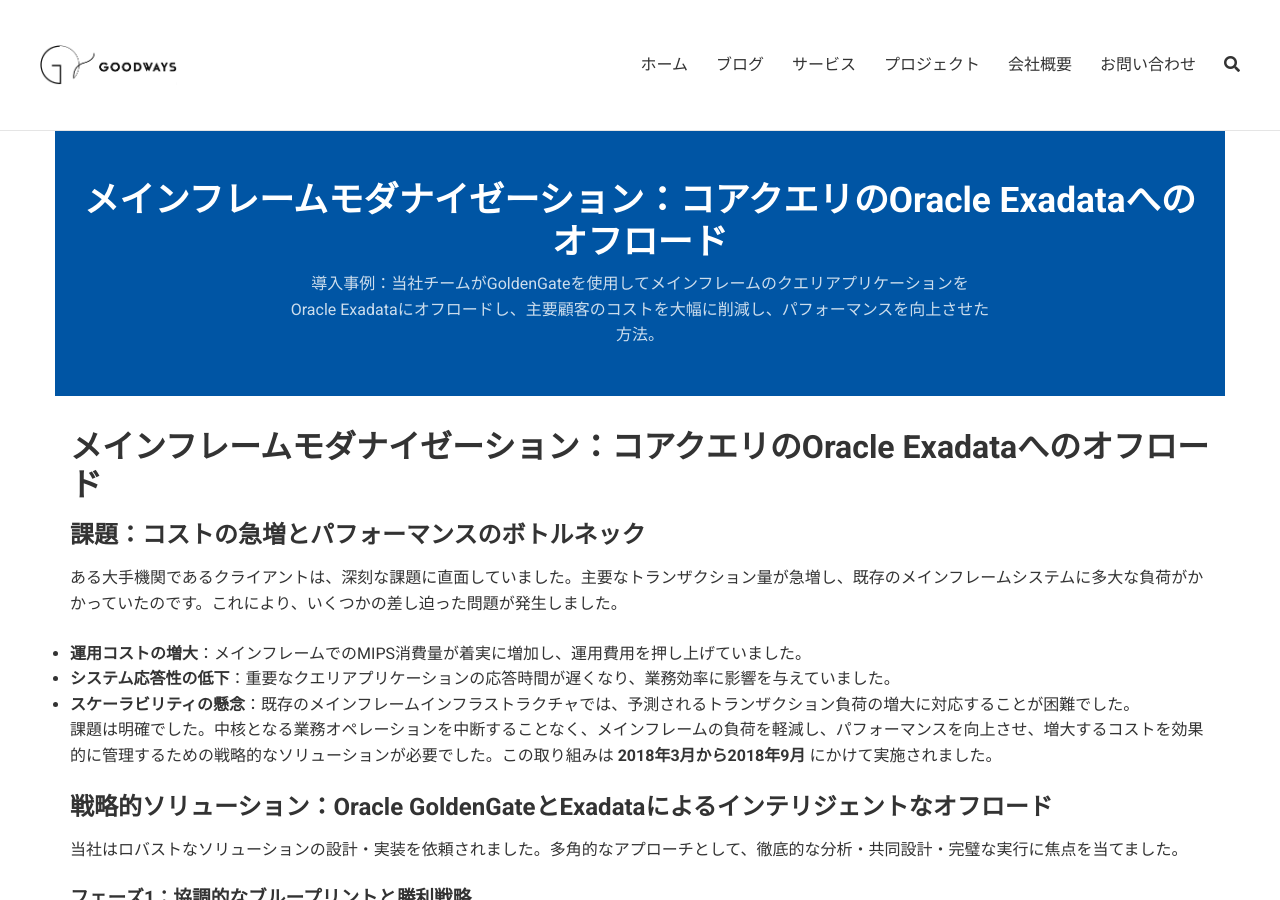
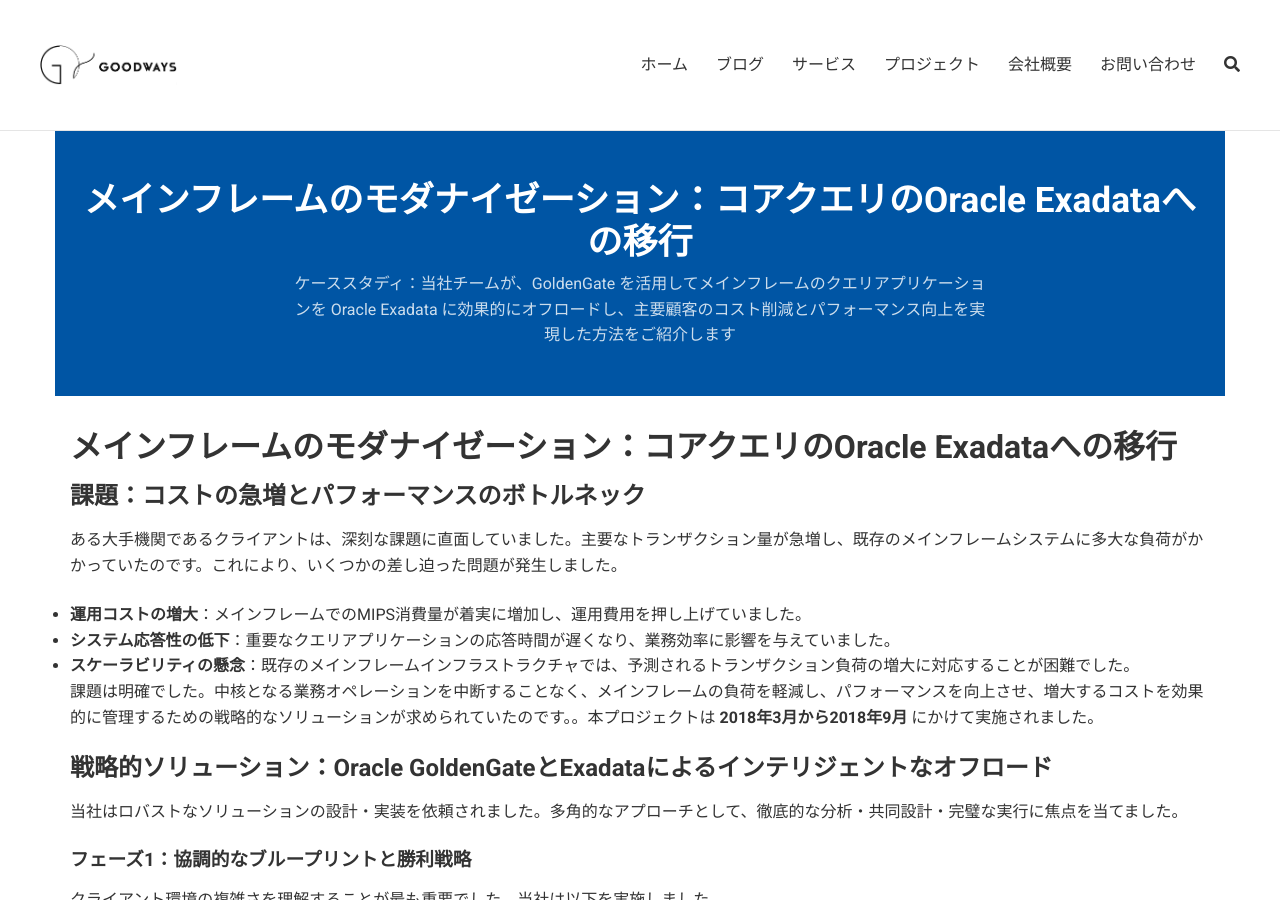
Before and after one commit to goodwaysIT/ja, a Jekyll site: the page built from _projects/mainframe-query-offload-exadata-case-study.md, in a window 1280 px wide and 900 px high. Built offline with Jekyll 4.4.1, drawn with Linux system fonts in a browser that asks for light colours.

Commit message:
Update mainframe-query-offload-exadata-case-study.md

```diff
--- a/_projects/mainframe-query-offload-exadata-case-study.md
+++ b/_projects/mainframe-query-offload-exadata-case-study.md
@@ -1,14 +1,14 @@
 ---
 layout: page
-title: "メインフレームモダナイゼーション：コアクエリのOracle Exadataへのオフロード"
-description: "導入事例：当社チームがGoldenGateを使用してメインフレームのクエリアプリケーションをOracle Exadataにオフロードし、主要顧客のコストを大幅に削減し、パフォーマンスを向上させた方法。"
+title: "メインフレームのモダナイゼーション：コアクエリのOracle Exadataへの移行"
+description: "ケーススタディ：当社チームが、GoldenGate を活用してメインフレームのクエリアプリケーションを Oracle Exadata に効果的にオフロードし、主要顧客のコスト削減とパフォーマンス向上を実現した方法をご紹介します"
 excerpt: "Oracle GoldenGateを活用し、メインフレームのクエリ機能をExadataへオフロードすることで、負荷軽減、速度向上、コスト削減を実現しました。このプロジェクトは、当社の複雑な課題解決能力を証明するものです。"
 order: 2
 image: /assets/images/case-studies/mainframe-exadata-offload-overview.svg # 替换为项目主图
 tags: ["メインフレームモダナイゼーション", "Oracle Exadata", "GoldenGate", "コスト最適化", "パフォーマンスチューニング", "EBCDIC", "レガシーシステム移行"]
 ---
 
-# メインフレームモダナイゼーション：コアクエリのOracle Exadataへのオフロード
+# メインフレームのモダナイゼーション：コアクエリのOracle Exadataへの移行
 
 ## 課題：コストの急増とパフォーマンスのボトルネック
 
@@ -18,7 +18,7 @@ tags: ["メインフレームモダナイゼーション", "Oracle Exadata", "Go
 *   **システム応答性の低下**：重要なクエリアプリケーションの応答時間が遅くなり、業務効率に影響を与えていました。
 *   **スケーラビリティの懸念**：既存のメインフレームインフラストラクチャでは、予測されるトランザクション負荷の増大に対応することが困難でした。
 
-課題は明確でした。中核となる業務オペレーションを中断することなく、メインフレームの負荷を軽減し、パフォーマンスを向上させ、増大するコストを効果的に管理するための戦略的なソリューションが必要でした。この取り組みは **2018年3月から2018年9月** にかけて実施されました。
+課題は明確でした。中核となる業務オペレーションを中断することなく、メインフレームの負荷を軽減し、パフォーマンスを向上させ、増大するコストを効果的に管理するための戦略的なソリューションが求められていたのです。。本プロジェクトは **2018年3月から2018年9月** にかけて実施されました。
 
 ## 戦略的ソリューション：Oracle GoldenGateとExadataによるインテリジェントなオフロード
 
```
